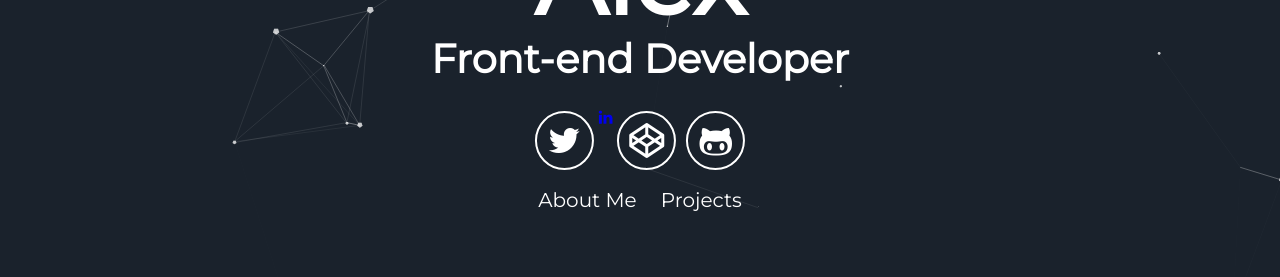
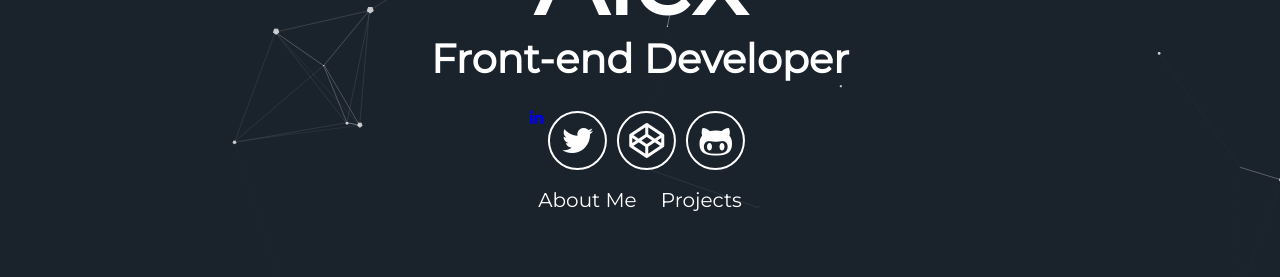
Before and after one commit to alexsaji111/alexsaji111.github.io, a Jekyll site: the page built from index.html, in a window 1280 px wide. Shown: the part 413-690 px from the top of the page. Built offline with Jekyll 4.4.1, drawn with Linux system fonts in a browser that asks for light colours.

Commit message:
Update header.html

```diff
--- a/_includes/header.html
+++ b/_includes/header.html
@@ -5,8 +5,8 @@
         <span class="site-description">{{site.user_title}}</span>
       </h1>
       <div class="header-icons">
+        <a aria-label="My Linkedin" target="_blank" href="https://www.linkedin.com/in/alex-saji/"><i class="fa fa-linkedin" aria-hidden="true"></i></a>
         <a aria-label="My Twitter" target="_blank" href="https://twitter.com/AlexSajiGeorge"><i class="icon fa fa-twitter" aria-hidden="true"></i></a>
-        <a aria-label="My Linkedin" target="_blank" href="https://www.linkedin.com/in/alex-saji/"><i class="fa fa-linkedin" aria-hidden="true"></i></a>
         <a aria-label="My Code Pen" target="_blank" href="https://codepen.io/devAlex"><i class="icon fa fa-codepen" aria-hidden="true"></i></a>
         <a aria-label="My Github" target="_blank" href="https://github.com/alexsaji111"><i class="icon fa fa-github-alt" aria-hidden="true"></i></a>
       </div>
```
